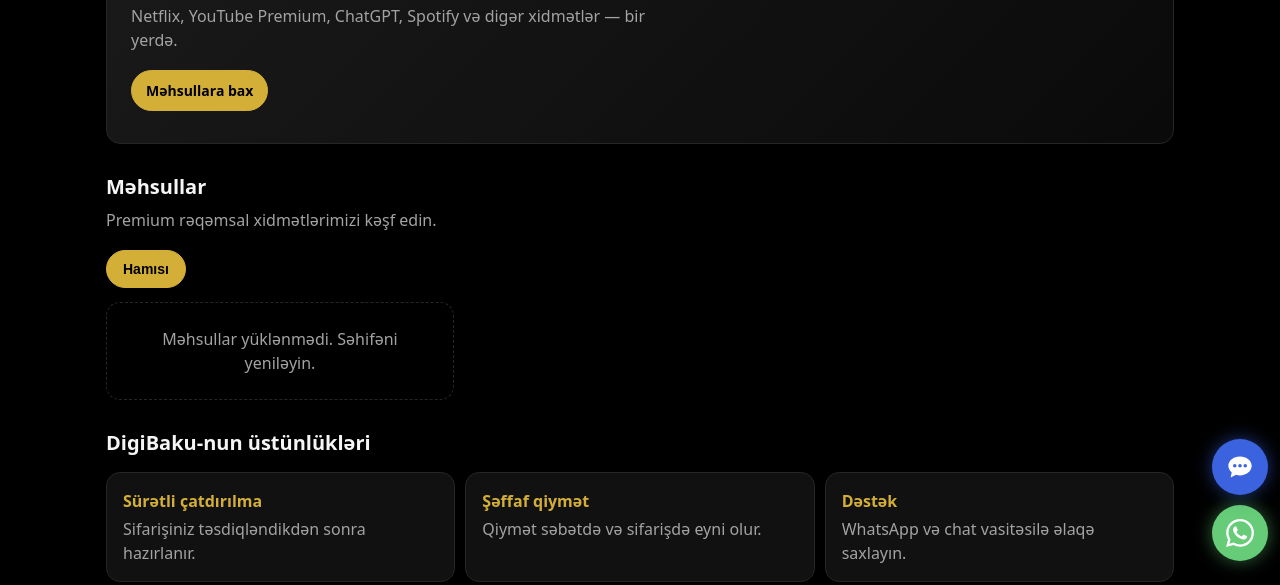
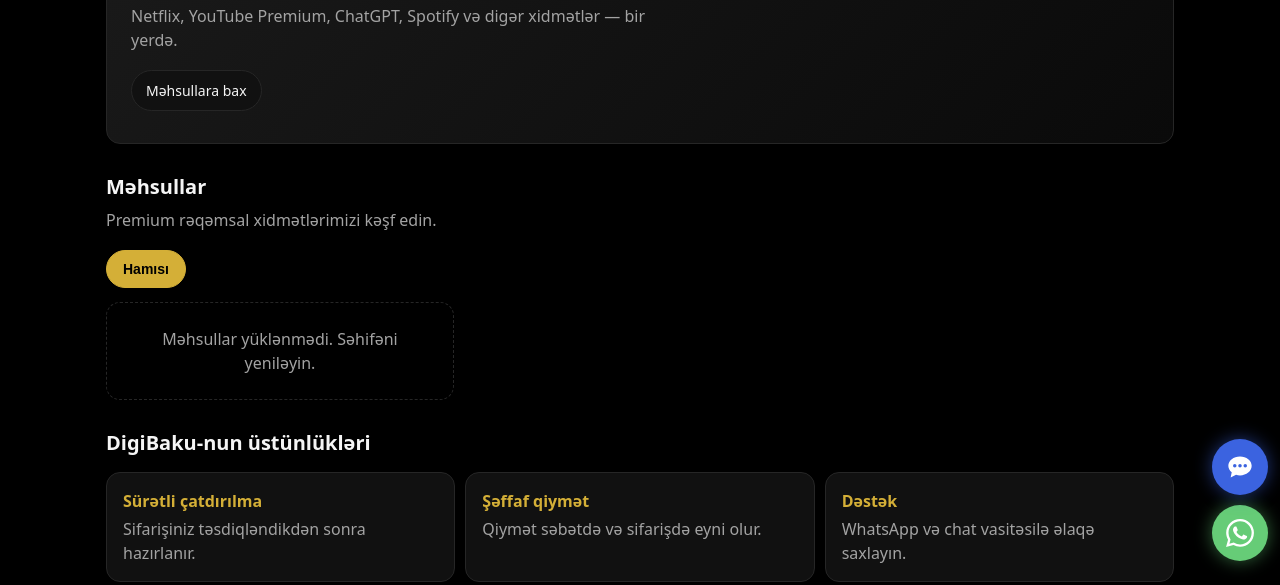
Before and after one commit to Orxan110/digibaku-v2, a plain HTML site: page index.html in a window 1280 px wide. Shown: the part 215-800 px from the top of the page. Drawn offline with Linux system fonts and the light colour scheme; no server answers.

Commit message:
Update index.html

```diff
--- a/index.html
+++ b/index.html
@@ -33,7 +33,7 @@
   <div class="banner">
     <h1 id="heroTitle">Premium rəqəmsal xidmətlər, <em>sərfəli qiymətə</em></h1>
     <p id="heroSub">Netflix, YouTube Premium, ChatGPT, Spotify və digər xidmətlər — bir yerdə.</p>
-    <a class="btn gold" id="heroBtn" href="#products">Məhsullara bax</a>
+    <a class="btn red" id="heroBtn" href="#products">Məhsullara bax</a>
   </div>
 
   <section id="products">
```
